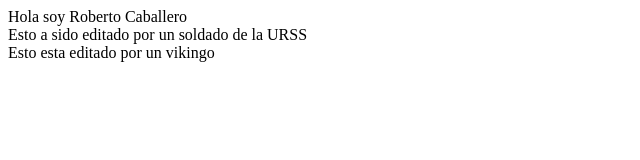
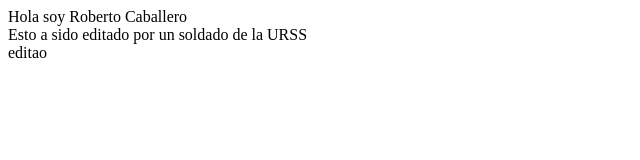
Before and after one commit to ROBERTOCABALLEROCUBERO/Ejercicio_3, a plain HTML site: page index.html in a window 1280 px wide. Shown: the whole page, without its empty margins (0-640 px from the left). Drawn offline with Linux system fonts and the light colour scheme.

Commit message:
guardado

```diff
--- a/index.html
+++ b/index.html
@@ -9,7 +9,7 @@
 <body>
     <header>Hola soy Roberto Caballero</header>
     <main> Esto a sido editado por un soldado de la URSS </main>
-    <footer>Esto esta editado por un vikingo</footer>
+    <footer>editao</footer>
 
 </body>
 </html>
```
